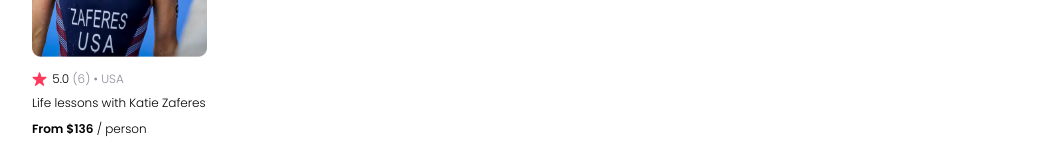
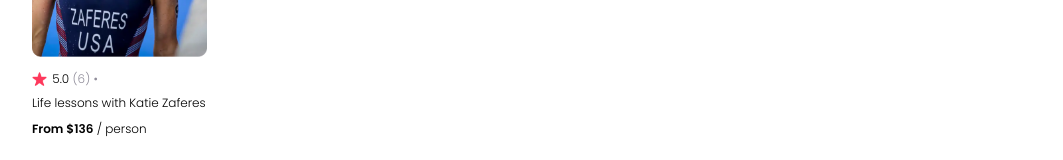
Before and after one commit to Umlen/scrimba-learnreact, a JavaScript app in the folder airbnb-clone/: page / in a window 1280 px wide. Shown: the part 888-1048 px from the top of the page, without its empty margins (4-1067 px from the left). Built offline with nearby package versions, Linux system fonts and the light colour scheme; the HTML template or start-up script is replaced by a standard one.

Commit message:
props added

```diff
--- a/airbnb-clone/src/App.js
+++ b/airbnb-clone/src/App.js
@@ -7,7 +7,15 @@ function App() {
         <>
             <Navbar />
             <Hero />
-            <Card />
+            <Card
+                state = 'SOLD OUT'
+                image = '../images/katie-zaferes.png'
+                rating = '5.0'
+                rewiewCount = '6'
+                cuntry = 'USA'
+                title = 'Life lessons with Katie Zaferes'
+                price = '$136'
+            />
         </>
     );
 }
--- a/airbnb-clone/src/components/Card.js
+++ b/airbnb-clone/src/components/Card.js
@@ -1,11 +1,9 @@
-const Card = () => {
+const Card = (props) => {
     return (
         <div className = 'card'>
-            <p className = 'card--state'>
-                SOLD OUT
-            </p>
+            <p className = 'card--state'>{props.state}</p>
             <img
-                src = '../images/katie-zaferes.png'
+                src = {props.image}
                 alt = 'Katie Zaferes photo'
                 className = 'card--img'
             />
@@ -16,15 +14,13 @@ const Card = () => {
                     className = 'card--rating_icon'
                 />
                 <p className = 'card--rating_text'>
-                    5.0
-                    <span className = 'gray-text'> (6) • USA</span>
+                    {props.rating}
+                    <span className = 'gray-text'> ({props.rewiewCount}) • {props.country}</span>
                 </p>
             </div>
-            <p className = 'card_name'>
-                Life lessons with Katie Zaferes
-            </p>
+            <p className = 'card_name'>{props.title}</p>
             <p>
-                <span className = 'bold-text'>From $136</span> / person
+                <span className = 'bold-text'>From {props.price}</span> / person
             </p>
         </div>
     );
```
